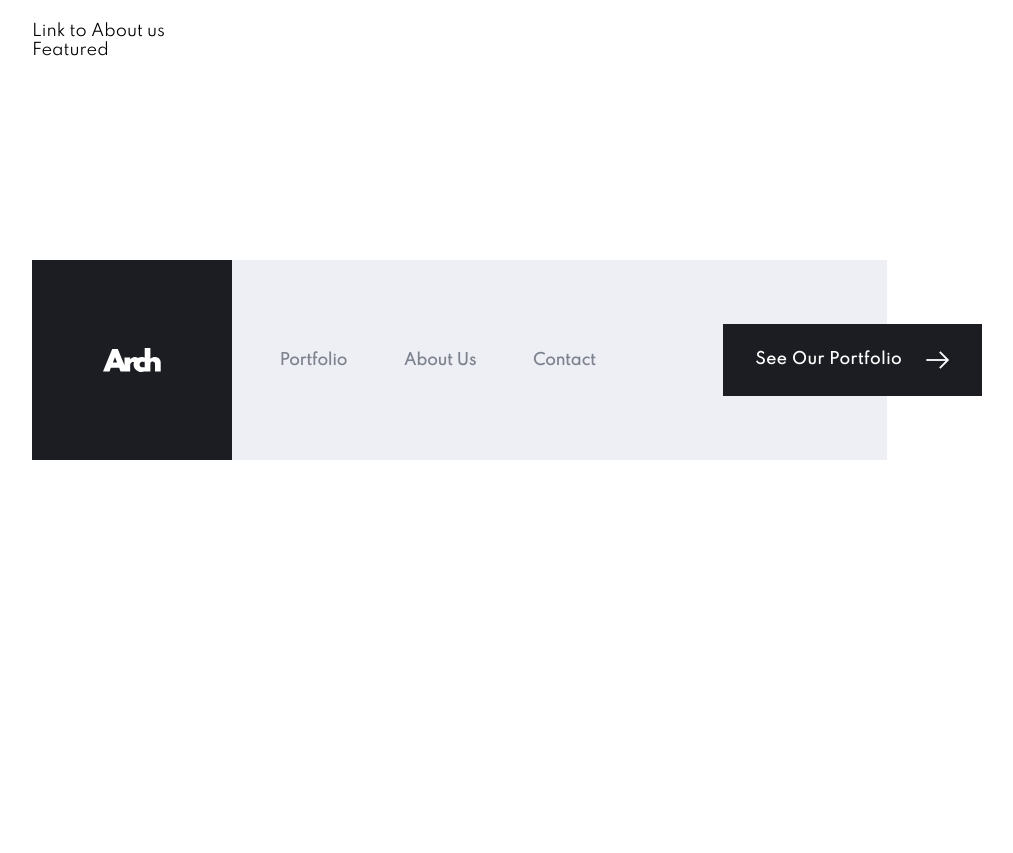
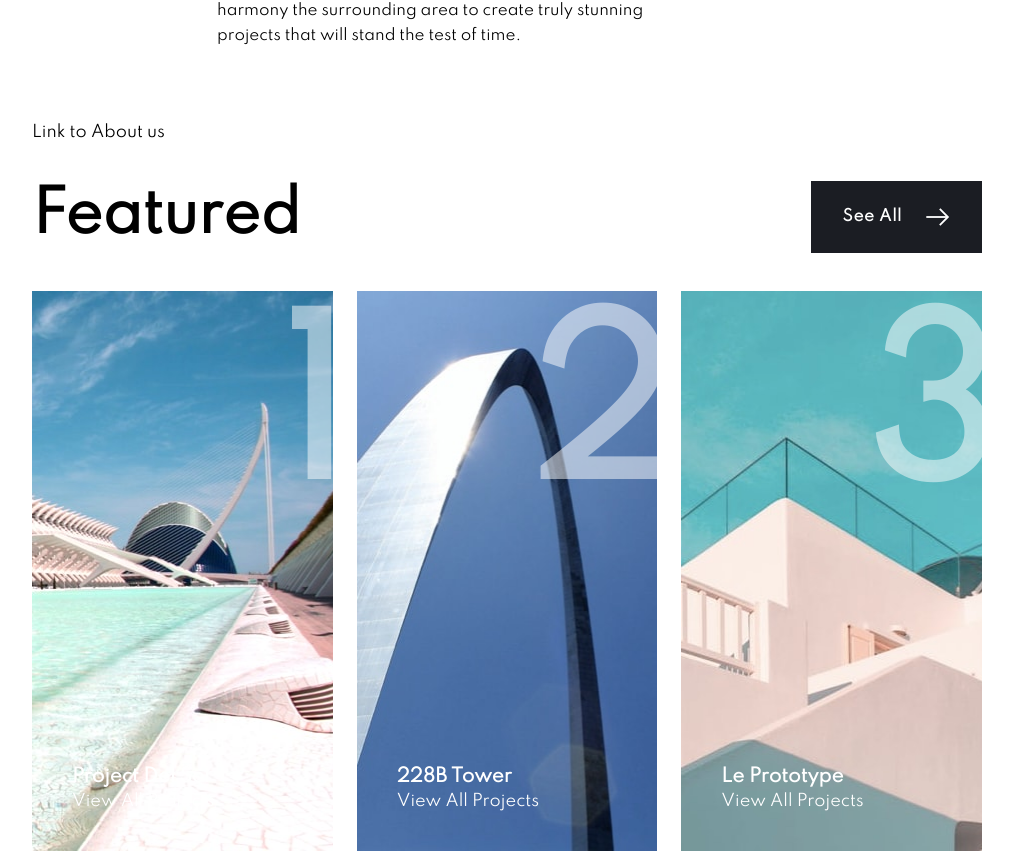
Before and after one commit to qb-rivkyb/arch-studio, a Next.js app: page / in a window 1280 px wide. Shown: the part 1660-2513 px from the top of the page, without its empty margins (133-1146 px from the left). Before the commit the page ends 2120 px from the top, so only its background shows below. Built offline with nearby package versions, Linux system fonts and the light colour scheme.

Commit message:
Portfolio Images wip

```diff
--- a/components/ContactDetails/contactdetails.styl.js
+++ b/components/ContactDetails/contactdetails.styl.js
@@ -25,7 +25,6 @@ export const contactDetailsContainer = {
 export const contactDetailsText = {
   marginTop: 0,
   maxWidth: "30%",
-  "@media (max-width: 426px)": { fontSize: "40px" },
   "&:before": {
     content: '""',
     borderTop: `1px solid ${colors.lightGrey}`,
--- a/components/ContactForm/index.jsx
+++ b/components/ContactForm/index.jsx
@@ -4,6 +4,7 @@ import Image from "next/image";
 import colors from "../../colors";
 import { H2 } from "../ui/textTypes";
 import * as s from "./contactform.styl";
+import Arrow from "../../public/icons/icon-arrow-white.jsx";
 
 export default function ContactForm() {
   return (
@@ -21,7 +22,7 @@ export default function ContactForm() {
         css={{
           marginBottom: "48px",
           "@media (min-width: 768px)": { maxWidth: "25%" },
-          "@media (max-width: 426px)": { fontSize: "40px", maxWidth: "75%" },
+          "@media (max-width: 426px)": { maxWidth: "75%" },
         }}
       >
         Connect with us
@@ -81,7 +82,7 @@ export default function ContactForm() {
             </span>
           </div>
           <button type="submit" css={s.submitButton}>
-            <Image src="/icons/icon-arrow-white.svg" width="26" height="20" />
+            <Arrow />
           </button>
         </Form>
       </Formik>
--- /dev/null
+++ b/components/Featured/featured.styl.js
@@ -0,0 +1,32 @@
+export const featuredContainer = {
+  "@media (max-width: 767px)": { margin: "0 32px" },
+  display: "flex",
+  flexDirection: "column",
+  justifyContent: "space-between",
+};
+
+export const seeAllButton = {
+  "@media (max-width: 480px)": {
+    order: 1,
+    marginTop: "24px",
+  },
+};
+
+export const featuredText = {
+  "@media (max-width: 540px)": { fontSize: "40px" },
+};
+
+export const arrowButton = {
+  "@media (max-width: 480px)": {
+    width: "100%",
+    justifyContent: "center",
+  },
+};
+
+export const imgContainer = {
+  display: "flex",
+  flexDirection: "column",
+  gap: "24px",
+  justifyContent: "space-between",
+  "@media (min-width: 1024px)": { flexDirection: "row" },
+};
--- /dev/null
+++ b/components/Featured/index.jsx
@@ -0,0 +1,30 @@
+import PortfolioImage from "../PortfolioGrid/PortfolioImage";
+import ArrowButton from "../ui/ArrowButton";
+import Link from "../ui/Link";
+import { H2 } from "../ui/textTypes";
+import * as s from "./featured.styl.js";
+
+export default function Featured({ imgs }) {
+  return (
+    <div css={s.featuredContainer}>
+      <div
+        css={{
+          display: "flex",
+          alignItems: "center",
+          justifyContent: "space-between",
+          "@media (max-width: 480px)": { display: "contents" },
+        }}
+      >
+        <H2 css={s.featuredText}>Featured</H2>
+        <Link href="/portfolio" css={s.seeAllButton}>
+          <ArrowButton css={s.arrowButton}>See all</ArrowButton>
+        </Link>
+      </div>
+      <div css={s.imgContainer}>
+        {imgs.map((img) => {
+          return <PortfolioImage img={img} key={img.url} />;
+        })}
+      </div>
+    </div>
+  );
+}
--- /dev/null
+++ b/components/PortfolioGrid/PortfolioImage.jsx
@@ -0,0 +1,67 @@
+import NextLink from "next/link";
+import { H3 } from "../ui/textTypes";
+
+export default function PortfolioImage({ img }) {
+  return (
+    <div
+      css={{
+        background: `url(${`/portfolio/mobile/${img.name}`}) no-repeat`,
+        backgroundSize: "cover",
+        height: "240px",
+        width: "100%",
+        padding: "0 0 24px 24px",
+        display: "flex",
+        alignItems: "flex-end",
+        margin: 0,
+        "@media (min-width: 768px)": {
+          // width: "573px",
+          padding: "0 0 40px 40px",
+          position: "relative",
+          background: `url(${`/portfolio/tablet/${img.name}`}) no-repeat`,
+          backgroundSize: "cover",
+        },
+        "@media (min-width: 1024px)": {
+          // width: "350px",
+          height: "560px",
+          background: `url(${`/portfolio/desktop/${img.name}`}) no-repeat`,
+          backgroundSize: "cover",
+        },
+      }}
+    >
+      {img.number && (
+        <div
+          css={{
+            fontSize: "200px",
+            color: "white",
+            fontWeight: "bold",
+            opacity: ".5",
+            position: "absolute",
+            right: "16px",
+            top: "10px",
+            display: "none",
+            "@media (min-width: 768px)": {
+              display: "block",
+            },
+            "@media (min-width: 1024px)": {
+              right: "-16px",
+            },
+          }}
+        >
+          {img.number}
+        </div>
+      )}
+      <div>
+        <H3 css={{ color: "white", marginBottom: "2px" }}>{img.header}</H3>
+        {img.date ? (
+          <p css={{ color: "white" }}>{img.date}</p>
+        ) : (
+          <NextLink href="/portfolio" passHref>
+            <a css={{ color: "white", textDecoration: "none" }}>
+              View All Projects
+            </a>
+          </NextLink>
+        )}
+      </div>
+    </div>
+  );
+}
--- a/components/Welcome/welcome.styl.js
+++ b/components/Welcome/welcome.styl.js
@@ -9,7 +9,6 @@ export const headerText = {
 
 export const subHeaderText = {
   marginTop: 0,
-  fontSize: "40px",
   "@media(min-width:768px)": {
     maxWidth: "50%",
   },
--- a/components/ui/ArrowButton/index.jsx
+++ b/components/ui/ArrowButton/index.jsx
@@ -1,17 +1,12 @@
-import Image from "next/image";
+import Arrow from "../../../public/icons/icon-arrow-white.jsx";
 import * as s from "./arrowButton.styl";
 
-export default function ArrowButton({ children }) {
+export default function ArrowButton({ children, className }) {
   return (
-    <div css={s.button}>
+    <div css={s.button} className={className}>
       {children}
       <div css={{ marginLeft: "24px" }}>
-        <Image
-          src="/icons/icon-arrow-white.svg"
-          alt="icon arrow"
-          width={24}
-          height={18}
-        />
+        <Arrow width={24} height={18} />
       </div>
     </div>
   );
--- a/components/ui/textTypes.jsx
+++ b/components/ui/textTypes.jsx
@@ -20,7 +20,7 @@ const H2 = ({ children, className }) => (
       fontSize: "56px",
       lineHeight: "1em",
       fontWeight: "700",
-      "@media:(max-width: 425px)": { fontSize: "40px" },
+      "@media(max-width: 425px)": { fontSize: "40px" },
     }}
     className={className}
   >
--- a/pages/index.jsx
+++ b/pages/index.jsx
@@ -4,6 +4,7 @@ import TabletBanner from "../components/Banner/TabletBanner";
 import Layout from "../components/Layout";
 import SideText from "../components/Layout/Header/SideText";
 import Welcome from "../components/Welcome";
+import Featured from "../components/Featured";
 
 export default function IndexPage() {
   return (
@@ -14,7 +15,13 @@ export default function IndexPage() {
       <TabletBanner />
       <Welcome />
       <div>Link to About us</div>
-      <div>Featured</div>
+      <Featured
+        imgs={[
+          { name: "image-del-sol.jpg", header: "Project Del Sol", number: 1 },
+          { name: "image-228b.jpg", header: "228B Tower", number: 2 },
+          { name: "image-prototype.jpg", header: "Le Prototype", number: 3 },
+        ]}
+      />
     </Layout>
   );
 }
--- /dev/null
+++ b/public/icons/icon-arrow-white.jsx
@@ -0,0 +1,10 @@
+import React from "react";
+
+export default function Arrow({ width = "26", height = "20" }) {
+  return (
+    <svg width={width} height={height} viewBox="0 0 26 20" fill="none">
+      <path d="M15 1L24 10L15 19" stroke="white" strokeWidth="2" />
+      <path d="M0 10H24" stroke="white" strokeWidth="2" />
+    </svg>
+  );
+}
```
Also changed, not shown: components/PortfolioGrid/index.jsx (added, +22 -0 lines), pages/portfolio.jsx (+35 -11 lines), public/icons/icon-arrow-white.svg (deleted).
